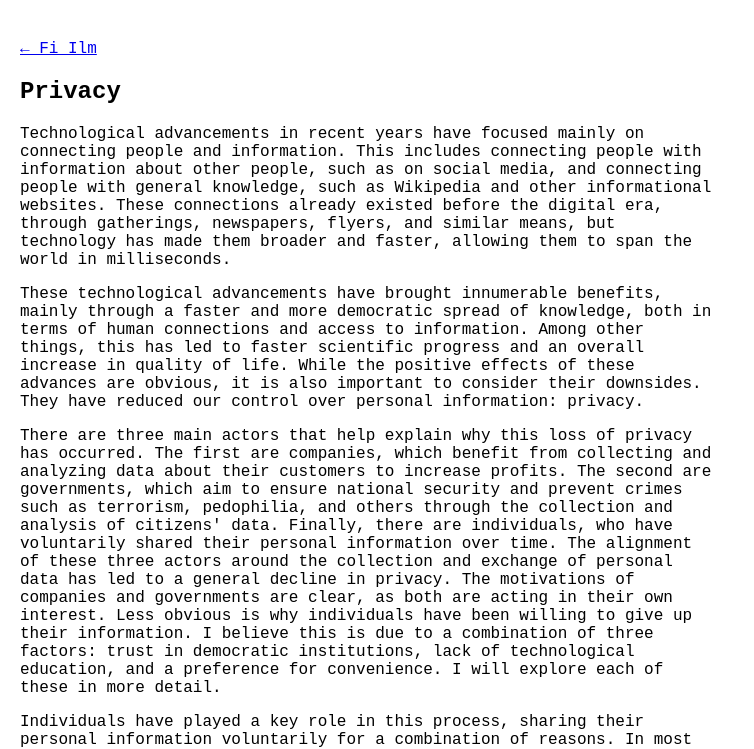
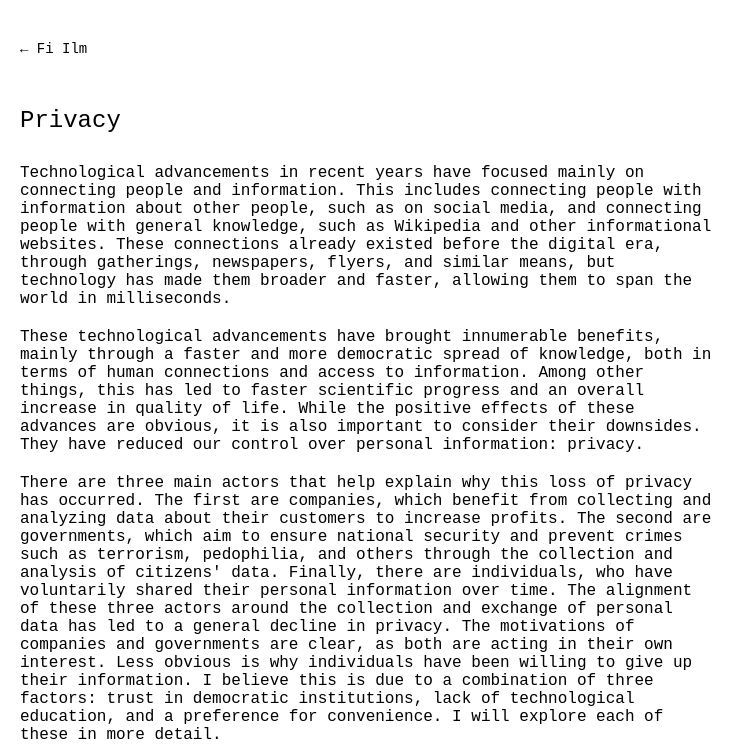
Before and after one commit to charliecharles02/fi-ilm, a plain HTML site: page essay-1.html in a window 1280 px wide. Shown: the top 749 px of the page, without its empty margins (0-754 px from the left). Drawn offline with Linux system fonts and the light colour scheme.

Commit message:
Update style.css

```diff
--- a/style.css
+++ b/style.css
@@ -56,3 +56,20 @@ body {
 .hidden {
   display: none;
 }
+
+.back {
+  display: inline-block;
+  margin-bottom: 30px;
+  color: #000;
+  text-decoration: none;
+  font-size: 14px;
+}
+.back:hover { text-decoration: underline; }
+article h2 {
+  font-size: 24px;
+  font-weight: normal;
+  margin-bottom: 30px;
+}
+article p {
+  margin-bottom: 20px;
+}
```
